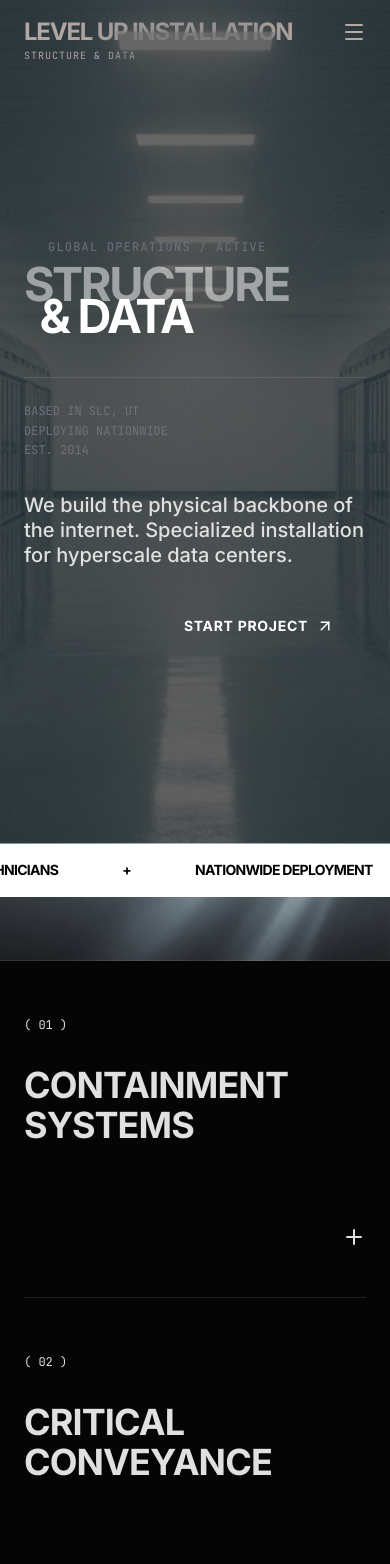
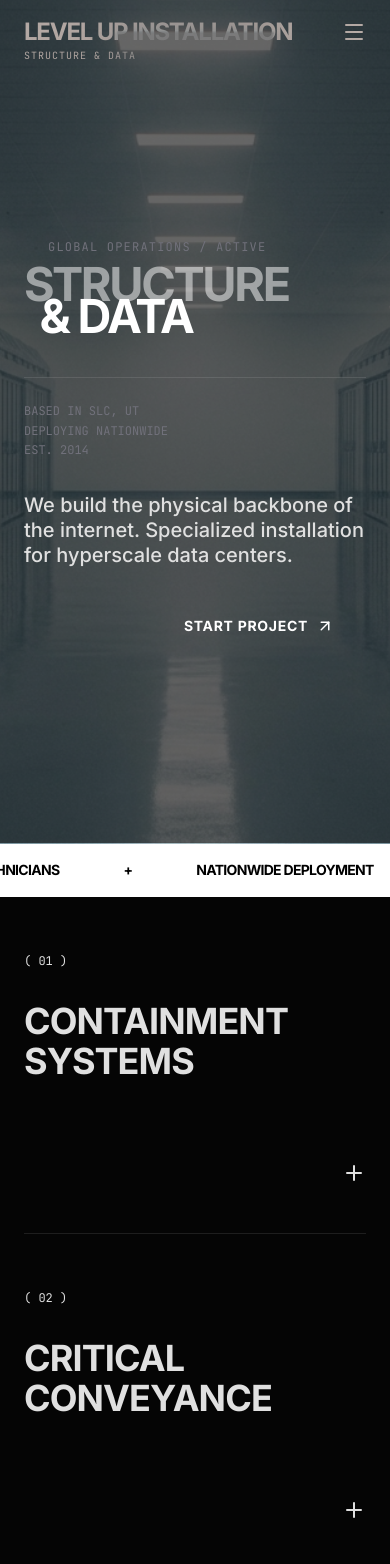
Before and after one commit to BreezBlox/levelupinstallation, a Next.js app: page / in a window 390 px wide. Shown: the top 1564 px of the page. Built offline with nearby package versions, Linux system fonts and the light colour scheme.

Commit message:
Remove break dividers and darken mobile nav backdrop

```diff
--- a/src/app/page.tsx
+++ b/src/app/page.tsx
@@ -285,6 +285,12 @@ export default function LevelUpPage() {
           </div>
         )}
       </nav>
+      {mobileMenuOpen && (
+        <div
+          className="fixed inset-0 z-40 bg-black/70 md:hidden"
+          onClick={() => setMobileMenuOpen(false)}
+        ></div>
+      )}
 
 
       {/* ========================================
@@ -377,10 +383,6 @@ export default function LevelUpPage() {
           ))}
         </div>
       </div>
-      <div
-        className="h-16 md:h-24 border-b border-white/10 bg-center bg-cover"
-        style={{ backgroundImage: "url(/breaks1.jpeg)" }}
-      ></div>
 
 
       {/* ========================================
@@ -459,10 +461,6 @@ export default function LevelUpPage() {
 
         </div>
       </section>
-      <div
-        className="h-16 md:h-24 border-b border-white/10 bg-center bg-cover"
-        style={{ backgroundImage: "url(/breaks1.jpeg)" }}
-      ></div>
 
 
       {/* ========================================
```
